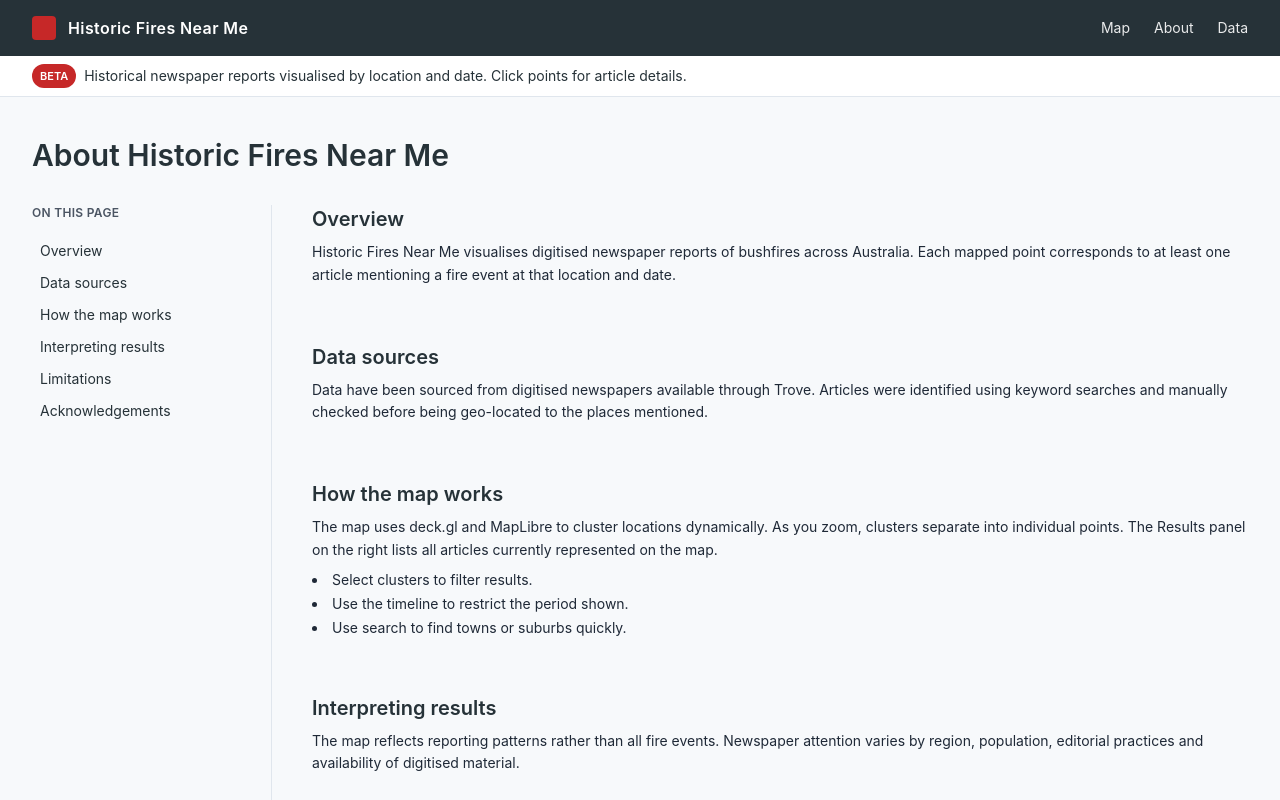
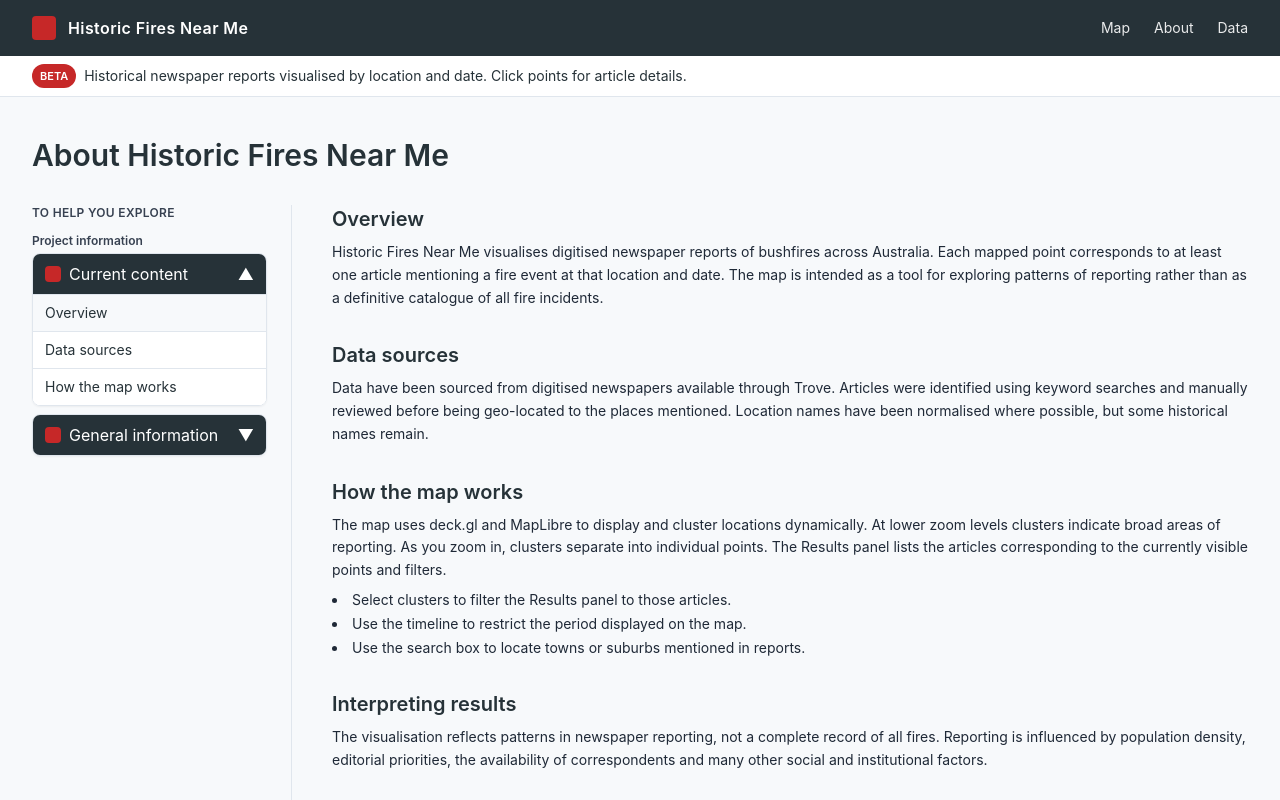
Before and after one commit to Finnoscarmorgan/Historic_Fire_Emergency_App, a Next.js app: page /about in a window 1280 px wide. Shown: the top 800 px of the page. Built offline with nearby package versions, Linux system fonts and the light colour scheme.

Commit message:
Update About page

```diff
--- a/app/about/page.jsx
+++ b/app/about/page.jsx
@@ -1,100 +1,220 @@
 "use client";
 
-const sections = [
+import { useState } from "react";
+
+const groups = [
+  {
+    id: "current",
+    title: "Current content",
+    items: [
       { id: "overview", label: "Overview" },
       { id: "data", label: "Data sources" },
-  { id: "map", label: "How the map works" },
+      { id: "map", label: "How the map works" }
+    ]
+  },
+  {
+    id: "general",
+    title: "General information",
+    items: [
       { id: "interpretation", label: "Interpreting results" },
       { id: "limitations", label: "Limitations" },
       { id: "credits", label: "Acknowledgements" }
+    ]
+  }
 ];
 
 export default function AboutPage() {
+  const [openPanel, setOpenPanel] = useState(groups[0].id);
+  const [activeItem, setActiveItem] = useState(groups[0].items[0].id);
+
+  const togglePanel = id => {
+    setOpenPanel(prev => (prev === id ? null : id));
+  };
+
+  const handleItemClick = id => {
+    setActiveItem(id);
+    // allow the anchor to scroll to the section
+  };
+
   return (
     <div className="bg-surface-50 text-brand-dark min-h-screen">
       <main className="mx-auto max-w-7xl px-4 sm:px-6 lg:px-8 py-10">
-
         {/* Page Title */}
         <h1 className="text-3xl font-semibold mb-8">
           About Historic Fires Near Me
         </h1>
 
         {/* Two-column layout */}
-        <div className="grid grid-cols-1 md:grid-cols-[240px,1fr] gap-10">
-
-          {/* LEFT: Section Navigation */}
+        <div className="grid grid-cols-1 md:grid-cols-[260px,1fr] gap-8 lg:gap-10">
+          {/* LEFT: Sidebar with collapsible panels */}
           <aside className="md:border-r md:border-surface-border md:pr-6">
-            <div className="md:sticky md:top-24">
-
-              <p className="text-xs font-semibold text-gray-600 mb-4 uppercase tracking-wide">
-                On this page
+            <div className="md:sticky md:top-24 space-y-3">
+              <p className="text-xs font-semibold text-gray-700 uppercase tracking-wide">
+                To help you explore
               </p>
 
-              <nav className="space-y-1 text-sm">
-                {sections.map(s => (
+              <div
+                id="sidebar"
+                aria-hidden="false"
+                className="space-y-3"
+              >
+                <h2 className="sr-only">
+                  Table of current information
+                </h2>
+
+                <div className="sidebar-wrapper" id="about-sidebar">
+                  <p className="sidebar-title text-xs font-semibold text-gray-700 mb-1">
+                    Project information
+                  </p>
+
+                  <div className="space-y-2">
+                    {groups.map(group => {
+                      const isOpen = openPanel === group.id;
+                      return (
+                        <div
+                          key={group.id}
+                          className={[
+                            "panel panel-pgr-item top-level rounded-lg overflow-hidden border border-surface-border shadow-sm",
+                            isOpen ? "panel-pgr-item-expanded" : ""
+                          ].join(" ")}
+                        >
+                          {/* Panel heading */}
+                          <div className="panel-heading bg-brand-dark text-white" role="tab">
+                            <h4 className="panel-title">
+                              <button
+                                type="button"
+                                onClick={() => togglePanel(group.id)}
+                                className="item-name w-full flex items-center justify-between px-3 py-2 text-left"
+                                aria-expanded={isOpen}
+                                aria-controls={`collapse-${group.id}`}
+                              >
+                                <div className="flex items-center gap-2">
+                                  {/* Small icon block as visual marker */}
+                                  <span
+                                    className="hidden-expanded h-4 w-4 rounded bg-brand-red"
+                                    aria-hidden
+                                  />
+                                  <span>{group.title}</span>
+                                  <span className="sr-only">
+                                    {isOpen ? "collapse" : "select to show"}
+                                  </span>
+                                </div>
+                                <span className="expandable-wrapper" aria-hidden>
+                                  {isOpen ? "▲" : "▼"}
+                                </span>
+                              </button>
+                            </h4>
+                          </div>
+
+                          {/* Panel body (collapsible) */}
+                          <div
+                            id={`collapse-${group.id}`}
+                            className={[
+                              "panel-collapse panel-collapse-menu-content bg-surface-0",
+                              isOpen ? "block" : "hidden"
+                            ].join(" ")}
+                            role="tabpanel"
+                            aria-expanded={isOpen}
+                          >
+                            <div className="panel-body" id={`child-${group.id}`}>
+                              {group.items.map(item => {
+                                const isActive = activeItem === item.id;
+                                return (
+                                  <div
+                                    key={item.id}
+                                    className={[
+                                      "panel panel-pgr-item second-level border-t border-surface-border",
+                                      isActive ? "text-lhs-item-active bg-surface-50" : "bg-surface-0"
+                                    ].join(" ")}
+                                  >
+                                    <div className="panel-heading" role="tab">
+                                      <h4 className="panel-title">
                                         <a
-                    key={s.id}
-                    href={`#${s.id}`}
-                    className="block px-2 py-1 rounded hover:bg-surface-0 hover:text-brand-dark transition"
+                                          role="button"
+                                          id={`link-${group.id}-${item.id}`}
+                                          href={`#${item.id}`}
+                                          className="item-name block px-3 py-2 text-sm"
+                                          aria-selected={isActive}
+                                          onClick={() => handleItemClick(item.id)}
                                         >
-                    {s.label}
+                                          <span>{item.label}</span>
+                                          <span className="sr-only">
+                                            {isActive ? " currently showing" : " select to show"}
+                                          </span>
                                         </a>
-                ))}
-              </nav>
-
+                                      </h4>
+                                    </div>
+                                  </div>
+                                );
+                              })}
+                            </div>
+                          </div>
+                        </div>
+                      );
+                    })}
+                  </div>
+                </div>
+              </div>
             </div>
           </aside>
 
-          {/* RIGHT: Main Content */}
-          <article className="space-y-14">
-
+          {/* RIGHT: Main content */}
+          <article className="space-y-8">
             <section id="overview">
               <h2 className="text-xl font-semibold mb-2">Overview</h2>
               <p className="text-sm leading-relaxed text-gray-800">
                 Historic Fires Near Me visualises digitised newspaper reports of
                 bushfires across Australia. Each mapped point corresponds to at least
-                one article mentioning a fire event at that location and date.
+                one article mentioning a fire event at that location and date. The map
+                is intended as a tool for exploring patterns of reporting rather than
+                as a definitive catalogue of all fire incidents.
               </p>
             </section>
 
             <section id="data">
               <h2 className="text-xl font-semibold mb-2">Data sources</h2>
               <p className="text-sm leading-relaxed text-gray-800">
-                Data have been sourced from digitised newspapers available through Trove.
-                Articles were identified using keyword searches and manually checked
-                before being geo-located to the places mentioned.
+                Data have been sourced from digitised newspapers available through
+                Trove. Articles were identified using keyword searches and manually
+                reviewed before being geo-located to the places mentioned. Location
+                names have been normalised where possible, but some historical names
+                remain.
               </p>
             </section>
 
             <section id="map">
               <h2 className="text-xl font-semibold mb-2">How the map works</h2>
               <p className="text-sm leading-relaxed text-gray-800 mb-2">
-                The map uses deck.gl and MapLibre to cluster locations dynamically.
-                As you zoom, clusters separate into individual points. The Results
-                panel on the right lists all articles currently represented on the map.
+                The map uses deck.gl and MapLibre to display and cluster locations
+                dynamically. At lower zoom levels clusters indicate broad areas of
+                reporting. As you zoom in, clusters separate into individual points.
+                The Results panel lists the articles corresponding to the currently
+                visible points and filters.
               </p>
               <ul className="list-disc list-inside text-sm text-gray-800 space-y-1">
-                <li>Select clusters to filter results.</li>
-                <li>Use the timeline to restrict the period shown.</li>
-                <li>Use search to find towns or suburbs quickly.</li>
+                <li>Select clusters to filter the Results panel to those articles.</li>
+                <li>Use the timeline to restrict the period displayed on the map.</li>
+                <li>Use the search box to locate towns or suburbs mentioned in reports.</li>
               </ul>
             </section>
 
             <section id="interpretation">
               <h2 className="text-xl font-semibold mb-2">Interpreting results</h2>
               <p className="text-sm leading-relaxed text-gray-800">
-                The map reflects reporting patterns rather than all fire events.
-                Newspaper attention varies by region, population, editorial practices
-                and availability of digitised material.
+                The visualisation reflects patterns in newspaper reporting, not a
+                complete record of all fires. Reporting is influenced by population
+                density, editorial priorities, the availability of correspondents and
+                many other social and institutional factors.
               </p>
             </section>
 
             <section id="limitations">
               <h2 className="text-xl font-semibold mb-2">Limitations</h2>
               <p className="text-sm leading-relaxed text-gray-800">
-                Location accuracy varies across the dataset. Dates reflect publication
-                rather than event occurrence. Some places have ambiguous historical
-                names and have been normalised where possible.
+                Location accuracy varies across the dataset. Dates correspond to
+                publication, not necessarily the exact time of the fire. Some
+                historical place names are ambiguous, and in those cases broader
+                locality references have been used.
               </p>
             </section>
 
@@ -102,12 +222,12 @@ export default function AboutPage() {
               <h2 className="text-xl font-semibold mb-2">Acknowledgements</h2>
               <p className="text-sm leading-relaxed text-gray-800">
                 Data courtesy of Trove. Mapping developed using open-source tools
-                including deck.gl and MapLibre.
+                including deck.gl and MapLibre. You can adapt this section to include
+                institutional affiliations, funding acknowledgements and community
+                partners.
               </p>
             </section>
-
           </article>
-
         </div>
       </main>
     </div>
```
Lines whose indentation alone changed are shown as unchanged.
